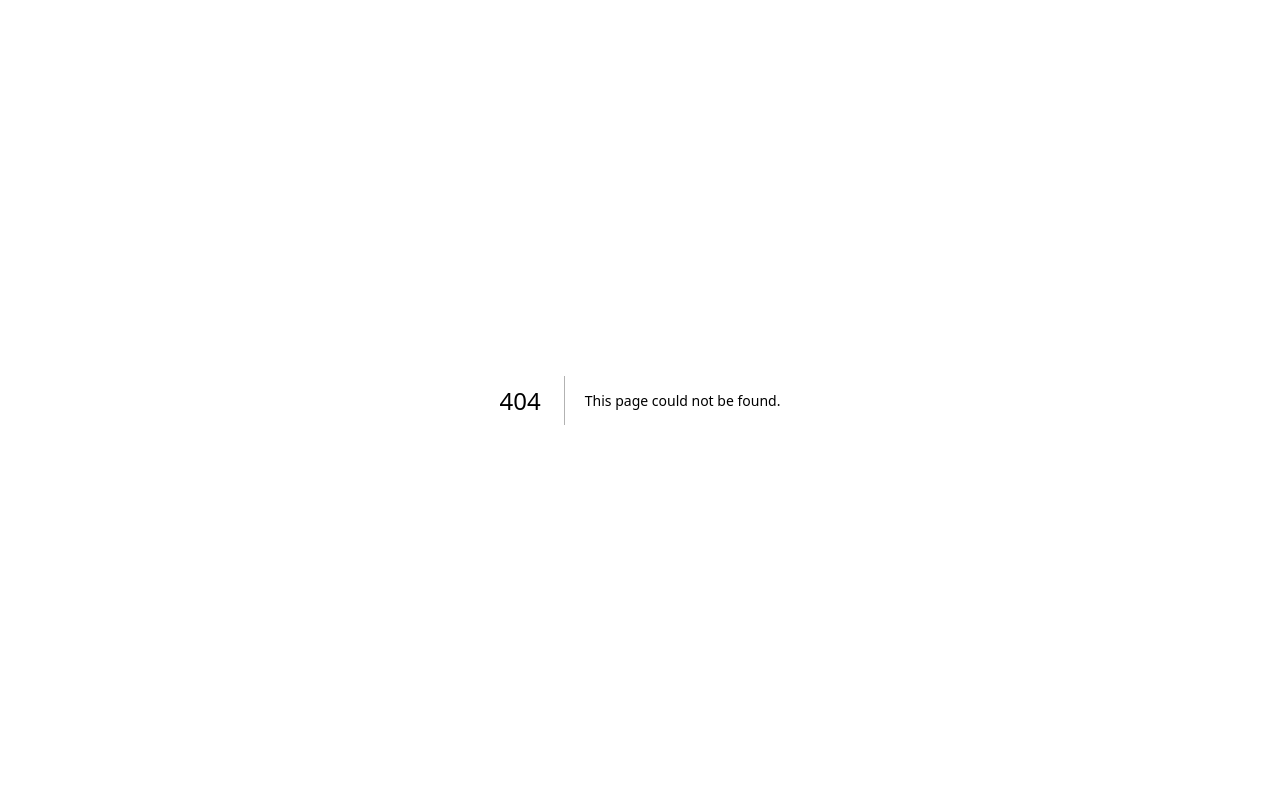
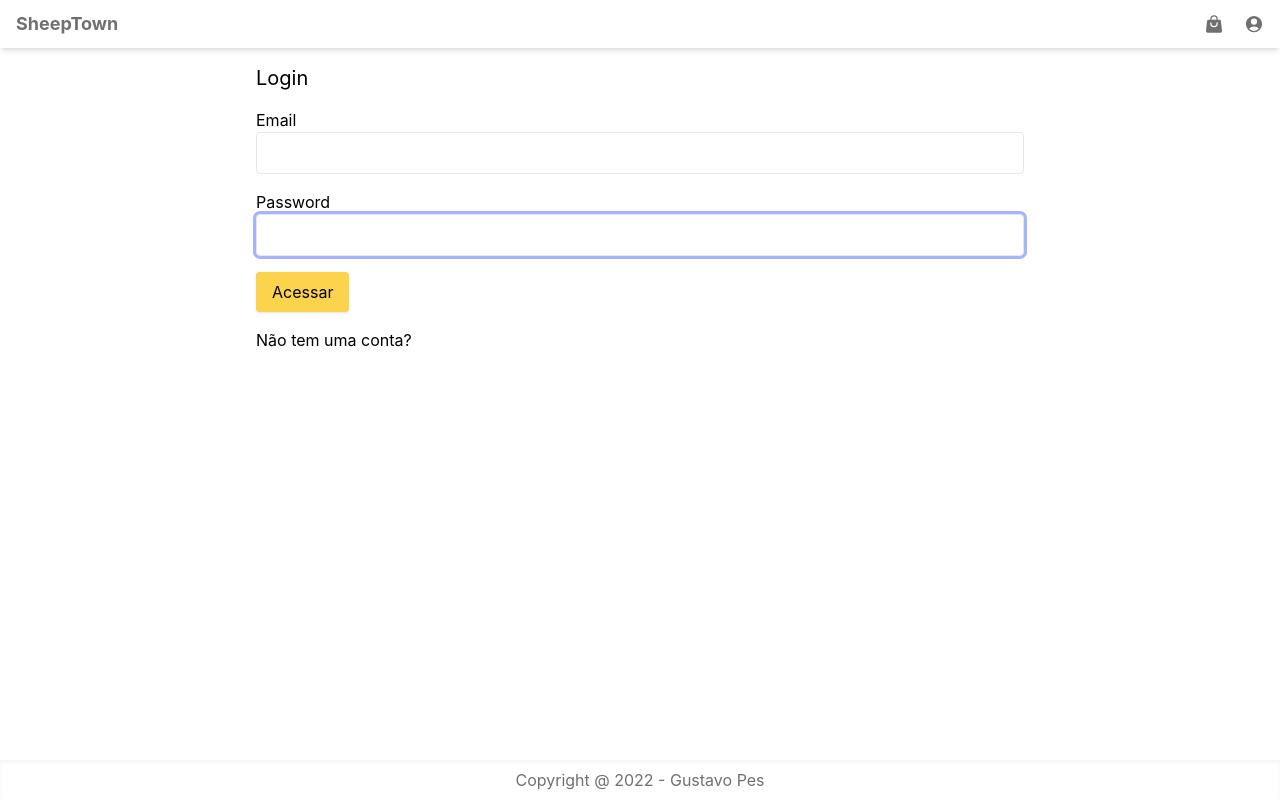
Before and after one commit to GustavoPes23/ecommerce-nextjs-tailwind, a Next.js app: page /login in a window 1280 px wide. Before the commit this address had no page. Built offline with nearby package versions, Linux system fonts and the light colour scheme.

Commit message:
login form criado

```diff
--- a/components/Layout.js
+++ b/components/Layout.js
@@ -1,4 +1,4 @@
-import { ShoppingBagIcon } from '@heroicons/react/24/solid';
+import { ShoppingBagIcon, UserCircleIcon } from '@heroicons/react/24/solid';
 import Head from 'next/head'
 import Link from 'next/link'
 import React, { useContext, useEffect, useState } from 'react'
@@ -37,7 +37,7 @@ export default function Layout({ title, children }) {
                                 )}
                             </span>
                             </Link>
-                            <Link href="/login"><span className='p-2 color-gray'>Login</span></Link>
+                            <Link href="/login"><span className='p-2 color-gray'><UserCircleIcon className='w-5'/></span></Link>
                         </div>
                     </nav>
                 </header>
--- a/components/ProductItem.js
+++ b/components/ProductItem.js
@@ -4,7 +4,7 @@ import React from 'react'
 
 export default function ProductItem({ product }) {
     return (
-        <div className='card'>
+        <div className='card rounded-xl'>
             <Link href={`/product/${product.slug}`}>
                 <img
                     src={product.image}
@@ -12,7 +12,7 @@ export default function ProductItem({ product }) {
                     className="rounded shadow"
                 />
             </Link>
-            <div className='flex flex-col items-center justify-center p-5'>
+            <div className='flex flex-col items-center justify-center p-5 color-gray-second'>
                 <Link href={`/product/${product.slug}`}>
                     <h2 className='text-lg font-bold'>
                         {product.name}
@@ -20,9 +20,6 @@ export default function ProductItem({ product }) {
                 </Link>
                 <p className='mb-2'>{product.brand}</p>
                 <p>R${product.price}</p>
-                <button className='primary-button mt-2' type="button">
-                    Adicionar ao carrinho
-                </button>
             </div>
         </div>
     )
--- a/package.json
+++ b/package.json
@@ -13,7 +13,8 @@
     "js-cookie": "^3.0.1",
     "next": "13.1.1",
     "react": "18.2.0",
-    "react-dom": "18.2.0"
+    "react-dom": "18.2.0",
+    "react-hook-form": "^7.41.1"
   },
   "devDependencies": {
     "@types/react": "^18.0.26",
--- a/pages/api/hello.js
+++ /dev/null
@@ -1,5 +0,0 @@
-// Next.js API route support: https://nextjs.org/docs/api-routes/introduction
-
-export default function handler(req, res) {
-  res.status(200).json({ name: 'John Doe' })
-}
--- a/pages/cart.js
+++ b/pages/cart.js
@@ -94,7 +94,7 @@ function CartScreen() {
                                         </div>
                                     </li>
                                     <li>
-                                        <button onClick={() => router.push('/shipping')} className="primary-button w-full">
+                                        <button onClick={() => router.push('login?redirect=/shipping')} className="primary-button w-full">
                                             Pagar
                                         </button>
                                     </li>
--- /dev/null
+++ b/pages/login.js
@@ -0,0 +1,55 @@
+import React from 'react'
+import Layout from '../components/Layout'
+import { useForm } from 'react-hook-form';
+import { Link } from 'next/link';
+
+export default function LoginScreen() {
+    const {
+        handleSubmit,
+        register,
+        formState: { errors },
+    } = useForm();
+
+    const submitHandler = ({ email, password }) => {
+
+    };
+
+    return (
+        <Layout title="Login">
+            <form className='mx-auto max-w-screen-md' onSubmit={handleSubmit((submitHandler))}>
+                <h1 className='mb-4 text-xl'>Login</h1>
+                <div className='mb-4'>
+                    <label htmlFor="email">Email</label>
+                    <input type="email"
+                    {...register('email', {required: 'Por favor, digite seu email', pattern: {
+                        value: /^[a-zA-Z0-9_.+-]+@[a-zA-Z0-9-]+.[a-zA-Z0-9-.]+$/i,
+                        message: 'Por favor, insira um email válido'
+                    }})}
+                    className='w-full' id="email" autoFocus />
+                    {errors.email &&
+                        (<div className='text-red-500'>{errors.email.message}</div>)
+                    }
+                </div>
+                <div className='mb-4'>
+                    <label htmlFor="password">Password</label>
+                    <input type="password"
+                    {...register('password', {
+                        required: 'Por favor, insira uma senha',
+                        minLength: { value: 6, message: 'Insira uma senha com mais de 5 caracteres'}
+                    })}
+                    className='w-full' id="password" autoFocus />
+                    {errors.password &&
+                        (<div className='text-red-500'>{errors.password.message}</div>)
+                    }
+                </div>
+                <div className='mb-4'>
+                    <button className='primary-button'>Acessar</button>
+                </div>
+                <div className='mb-4'>
+                    Não tem uma conta?
+
+                </div>
+            </form>
+        </Layout>
+    )
+}
--- a/styles/globals.css
+++ b/styles/globals.css
@@ -41,6 +41,17 @@ a {
   color: #707070;
 }
 
-.color-gray:hover {
+.color-gray-second {
+  color: #3f3f40;
+}
+
+.color-gray:hover,
+.color-gray-second:hover {
   color: black
 }
+
+input,
+select,
+textarea {
+  @apply rounded border p-2 outline-none ring-indigo-300 focus:ring
+}
```
Also changed, not shown: 1 other file (tests, documents, lock files or other folders).
